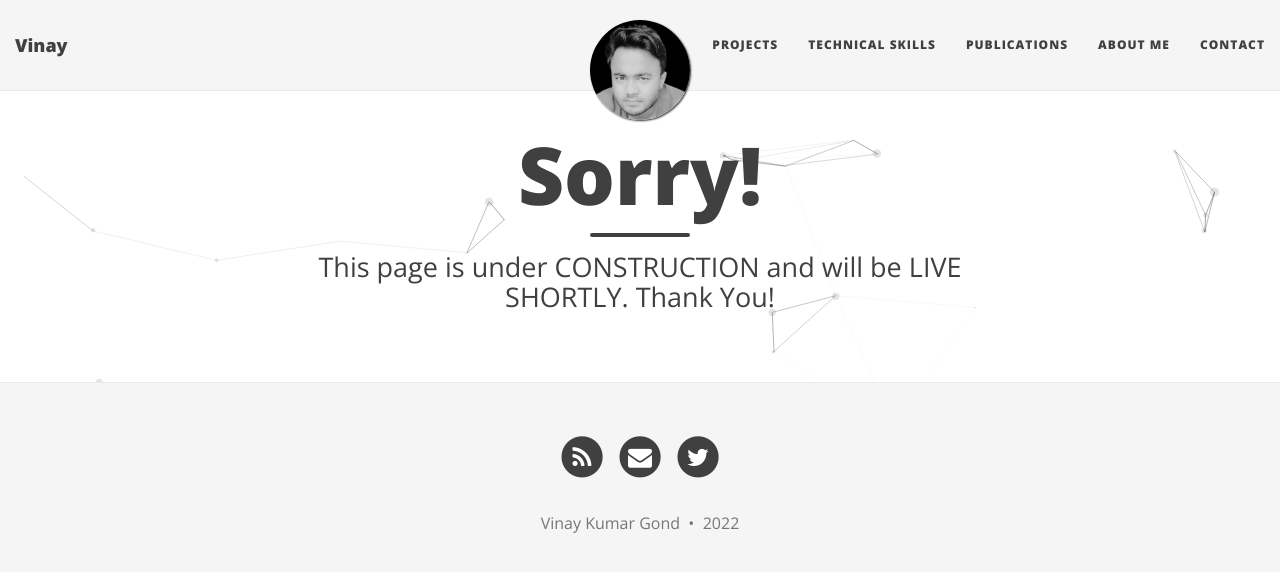
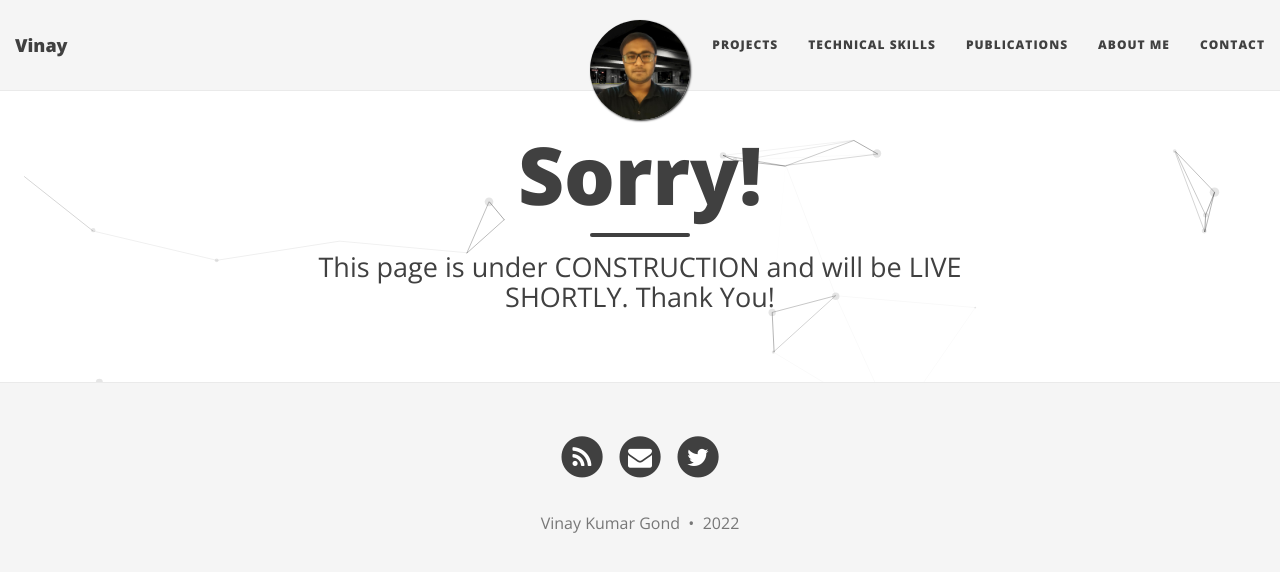
Before and after one commit to Vinaygond/Vinaygond.github.io, a Jekyll site: the page built from publications.md, in a window 1280 px wide. Shown: the top 572 px of the page. Built offline with Jekyll 4.4.1, drawn with Linux system fonts in a browser that asks for light colours; nearby versions of some CDN libraries.

Commit message:
updated_homephoto

```diff
--- a/_config.yml
+++ b/_config.yml
@@ -21,7 +21,7 @@ navbar-links:
   #   - GitHub Pages: "https://pages.github.com/"
 
 
-avatar: '/img/blackimg.jpg'
+avatar: '/img/homephoto.png'
 
 
 
```
